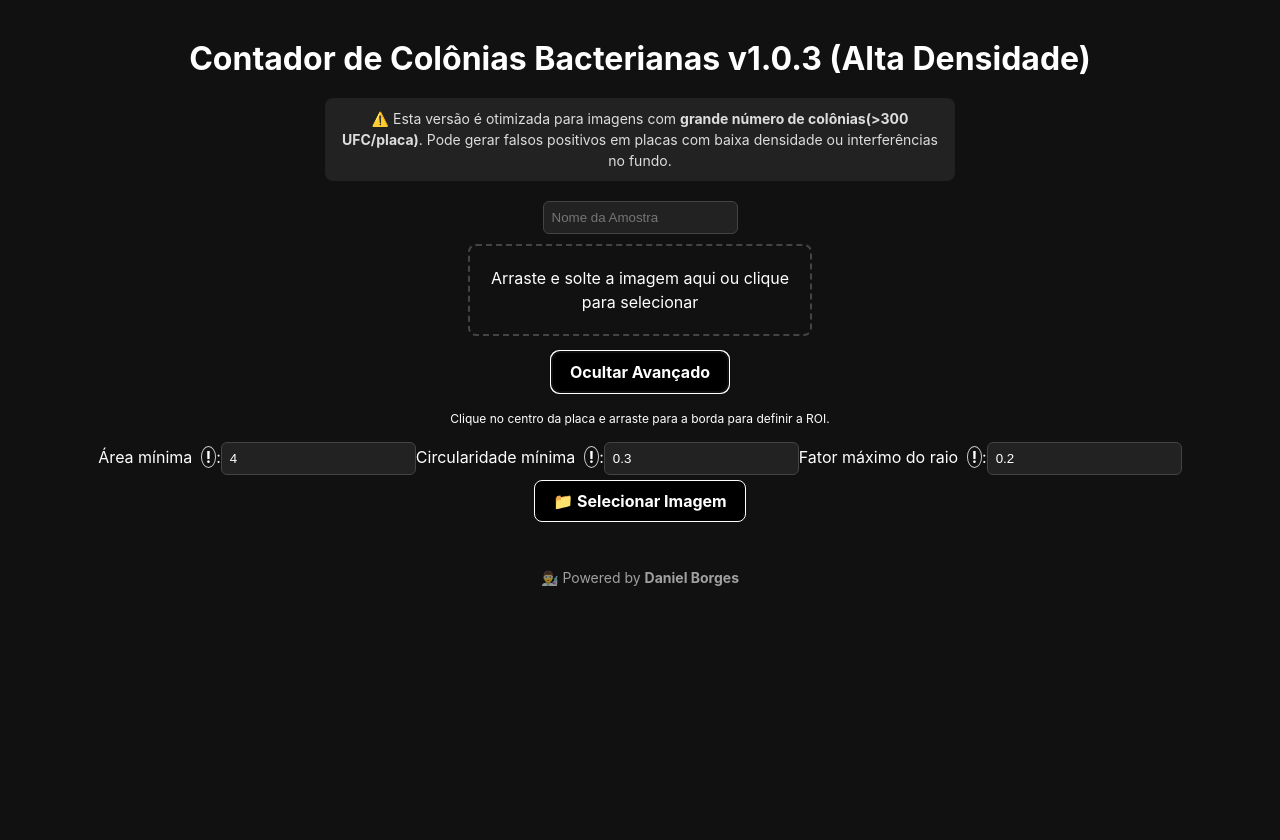
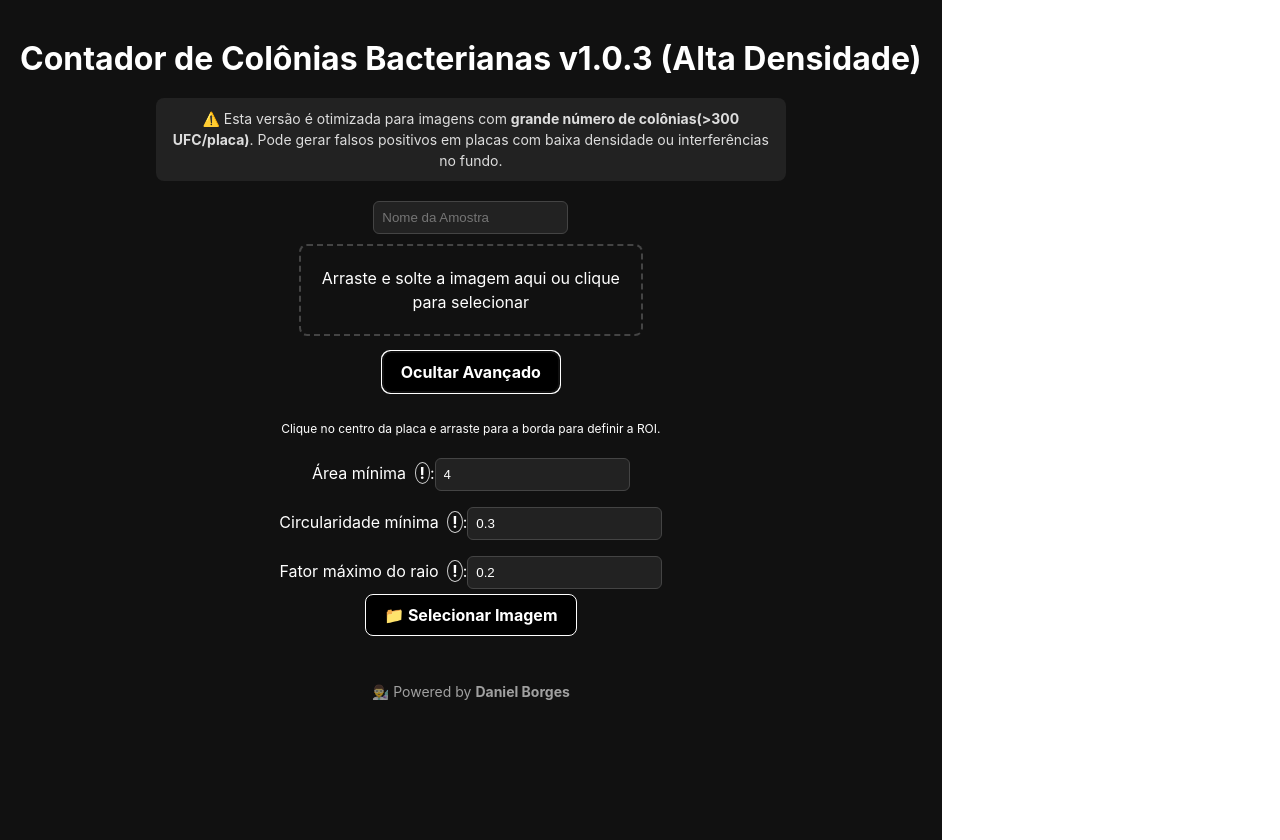
Before and after one commit to DanBo-DA/bacteria-colony-counter, a React (Vite) app in the folder frontend/: page / in a window 1280 px wide. Both pictures are taken after a click on the button "⚙️ Análise Avançada". Built offline with nearby package versions, Linux system fonts and the light colour scheme; no server answers.

Commit message:
Organiza opções de análise avançada em coluna (#21)

```diff
--- a/frontend/src/components/UploadSection.jsx
+++ b/frontend/src/components/UploadSection.jsx
@@ -171,7 +171,7 @@ function UploadSection({ fileInputRef, handleImageUpload, nomeAmostra, setNomeAm
       </button>
 
       {advanced && (
-        <>
+        <div className="advanced-options">
           <p className="draw-hint">Clique no centro da placa e arraste para a borda para definir a ROI.</p>
           <label>
             Área mínima <span className="help-icon" title="Tamanho mínimo da colônia em pixels">!</span>:
@@ -203,7 +203,7 @@ function UploadSection({ fileInputRef, handleImageUpload, nomeAmostra, setNomeAm
               className="text-input"
             />
           </label>
-        </>
+        </div>
       )}
 
       {mensagemErroUI && (
```
